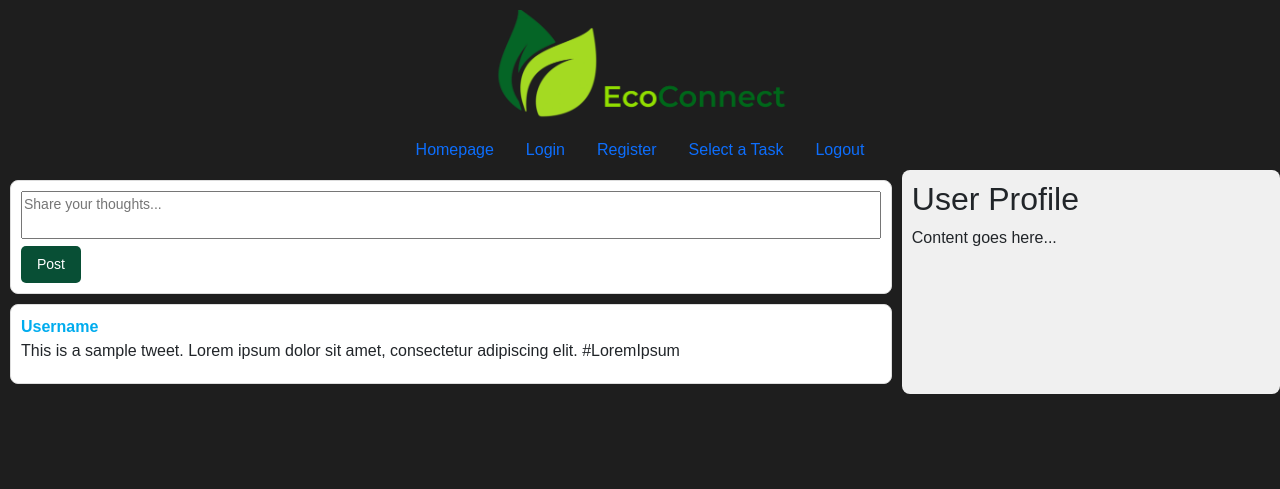
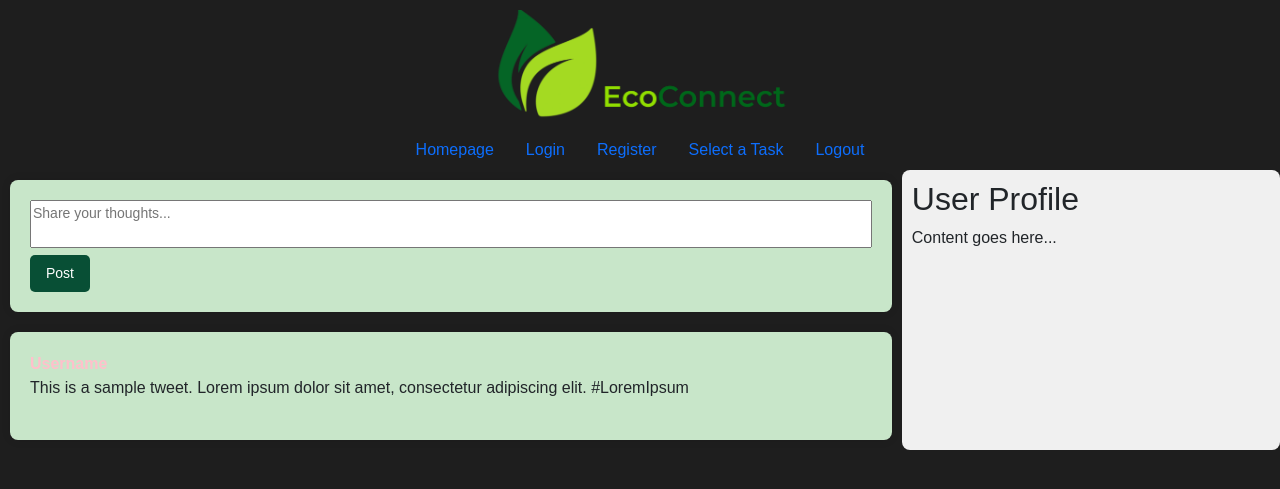
Before and after one commit to gpadberg/EcoConnect, a Flask app: page / in a window 1280 px wide. Shown: the top 489 px of the page. Run offline with Flask 3, Linux system fonts and the light colour scheme.

Commit message:
changing colors on home

```diff
--- a/static/home.css
+++ b/static/home.css
@@ -51,33 +51,31 @@ nav a {
 }
 
 #tweet-box {
-    background-color: white;
-    border: 1px solid #ddd;
-    padding: 10px;
+    background-color: #C8E6C9;
+    padding: 20px;
     border-radius: 8px;
-    margin-bottom: 10px;
+    margin-bottom: 20px;
+    box-shadow: 0 0 10px rgba(0, 0, 0, 0.1);
 }
 
-/* Tweets Container */
 #tweets-container {
-    background-color: white;
-    border: 1px solid #ddd;
+    background-color: #C8E6C9;
+    padding: 20px;
     border-radius: 8px;
-    padding: 10px;
+    box-shadow: 0 0 10px rgba(0, 0, 0, 0.1);
 }
 
 .tweet {
-    margin-bottom: 10px;
+    margin-bottom: 20px;
 }
 
 .tweet strong {
-    color: #00acee;
+    color: pink;
 }
 
 .tweet p {
     margin: 0;
 }
-
 /* Right Column */
 #right-column {
     width: 30%;
```
